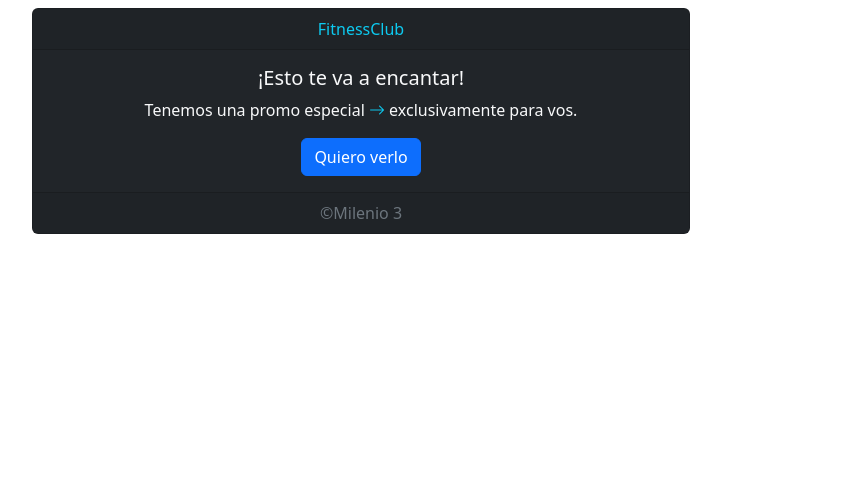
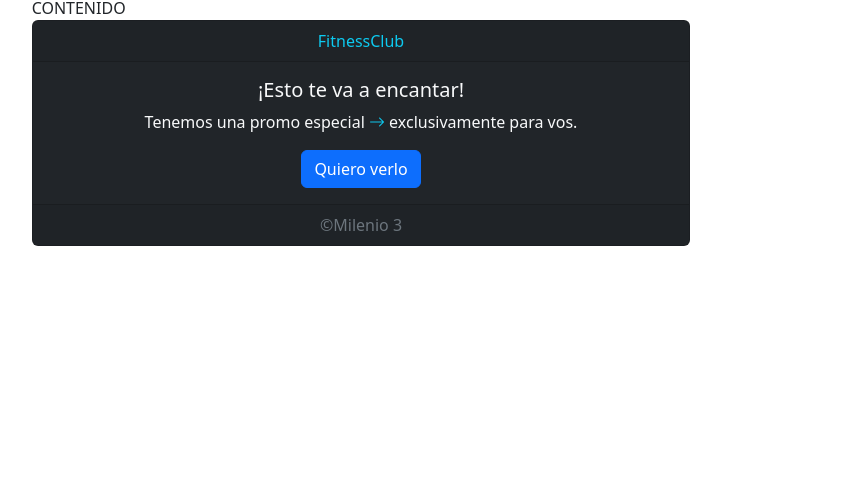
Before and after one commit to leivahm/fitness, a plain HTML site: page relog.html in a window 1280 px wide. Shown: the part 322-800 px from the top of the page, without its empty margins (279-1129 px from the left). Drawn offline with nearby package versions, Linux system fonts and the light colour scheme.

Commit message:
contenido

```diff
--- a/relog.html
+++ b/relog.html
@@ -76,7 +76,7 @@
         </div>
     </nav>
 
-
+    <div>CONTENIDO</div>
 
 
     <!-- ============================= -->
```
